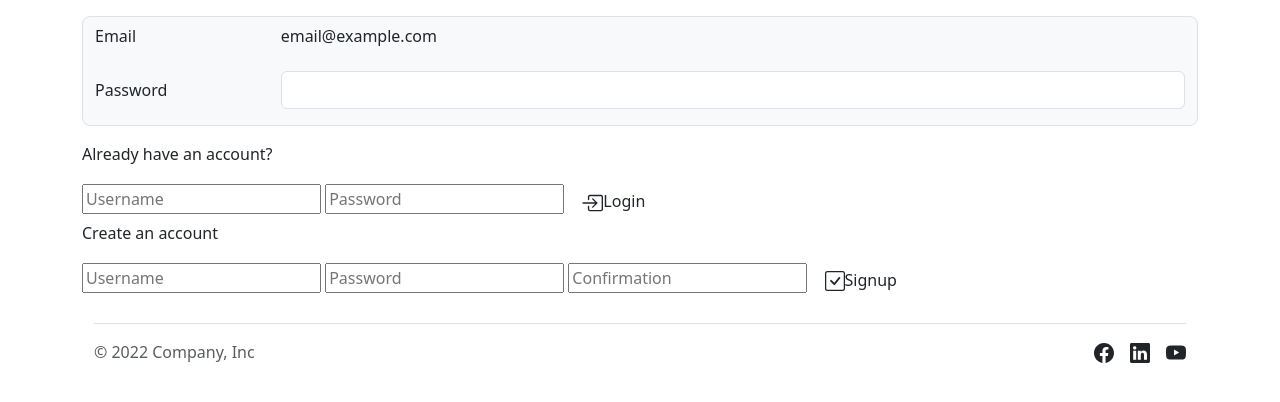
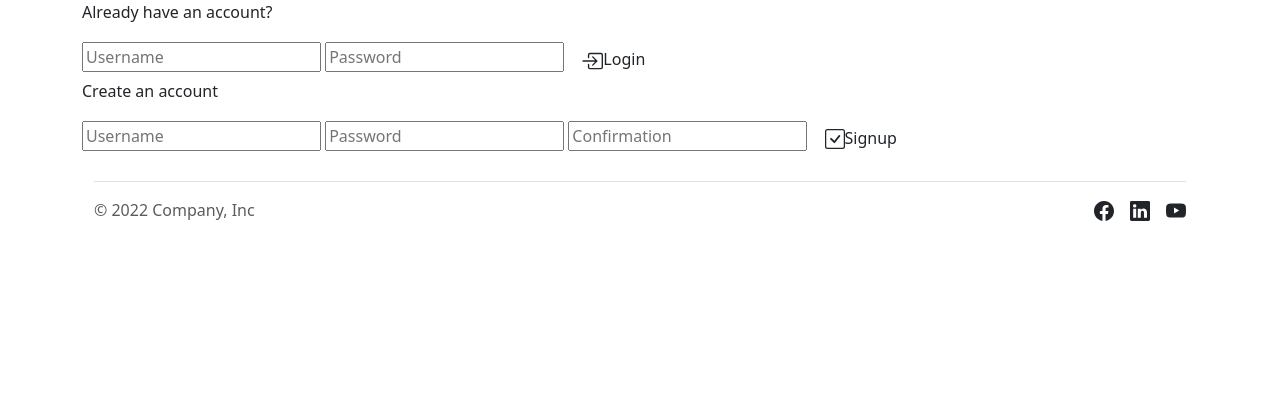
Before and after one commit to srky420/cs50-fp-bootstrap, a Flask app: template templates/registration.html in a window 1280 px wide. Shown: the part 109-511 px from the top of the page. Run offline with Flask 2, Linux system fonts and the light colour scheme; the template is opened without the code that fills it, so the values that code supplies are empty.

Commit message:
Login signup pages

```diff
--- a/templates/registration.html
+++ b/templates/registration.html
@@ -6,22 +6,7 @@
 
 <!-- Login section -->
 
-<div class="container my-3 mx-auto bg-body-tertiary border rounded-3">
-    <div class="mb-3 row">
-        <label for="staticEmail" class="col-sm-2 col-form-label">Email</label>
-        <div class="col-sm-10">
-            <input type="text" readonly class="form-control-plaintext" id="staticEmail" value="email@example.com">
-        </div>
-    </div>
 
-    <div class="mb-3 row">
-        <label for="inputPassword" class="col-sm-2 col-form-label">Password</label>
-        <div class="col-sm-10">
-            <input type="password" class="form-control" id="inputPassword">
-        </div>
-    </div>
-
-</div>
 
 
 
```
